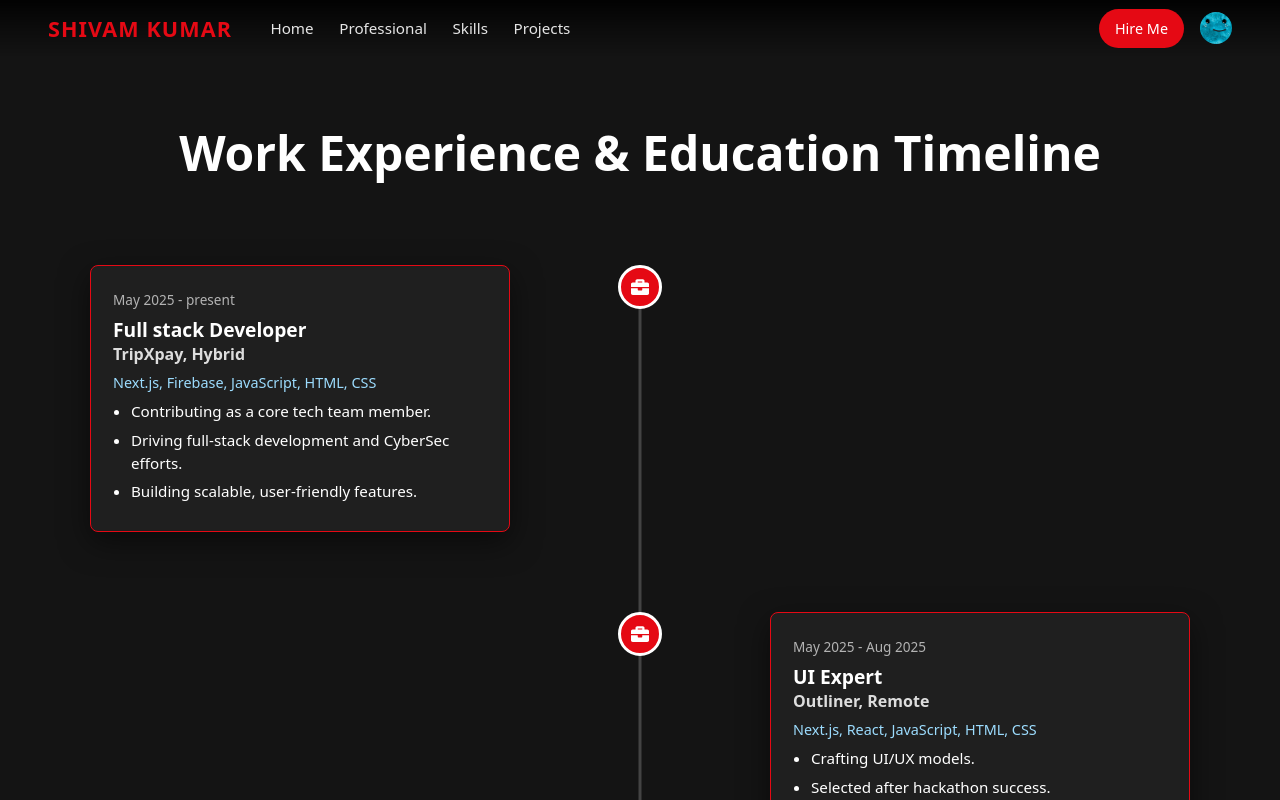
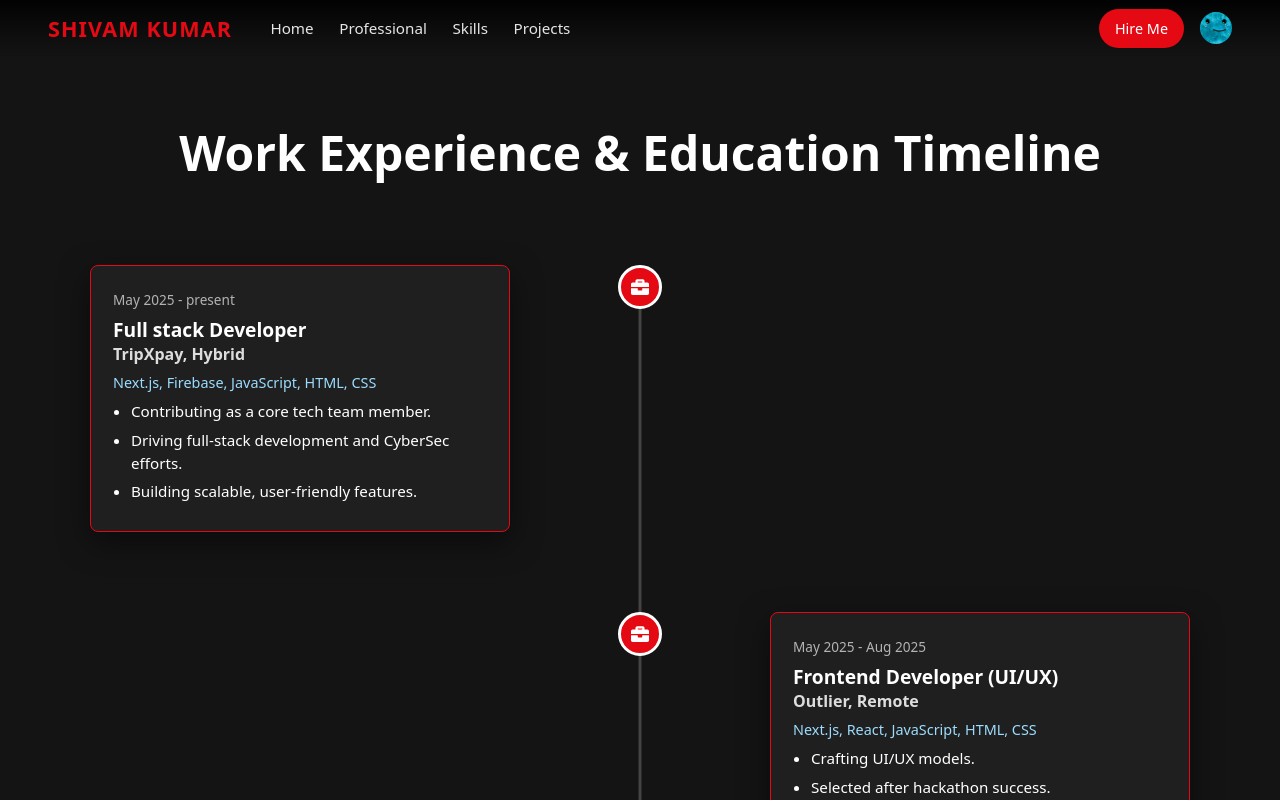
Before and after one commit to Err-rr/Portfolio, a React (Vite) app: page /professional in a window 1280 px wide. Shown: the top 800 px of the page. Built offline with nearby package versions, Linux system fonts and the light colour scheme.

Commit message:
corrected the format

```diff
--- a/src/pages/HireMe.jsx
+++ b/src/pages/HireMe.jsx
@@ -44,7 +44,7 @@ export default function HireMe() {
               View LinkedIn
             </a>
 
-            <a href="/resume.pdf" className="hire-btn secondary">
+            <a href="/Resume.pdf" className="hire-btn secondary" target="_blank">
               View Resume
             </a>
           </div>
--- a/src/pages/Professional.jsx
+++ b/src/pages/Professional.jsx
@@ -25,8 +25,8 @@ const timelineData = [
     type: "work",
     side: "right",
     date: "May 2025 - Aug 2025",
-    title: "UI Expert",
-    org: "Outliner, Remote",
+    title: "Frontend Developer (UI/UX)",
+    org: "Outlier, Remote",
     tech: "Next.js, React, JavaScript, HTML, CSS",
     desc: [
       "Crafting UI/UX models.",
```
